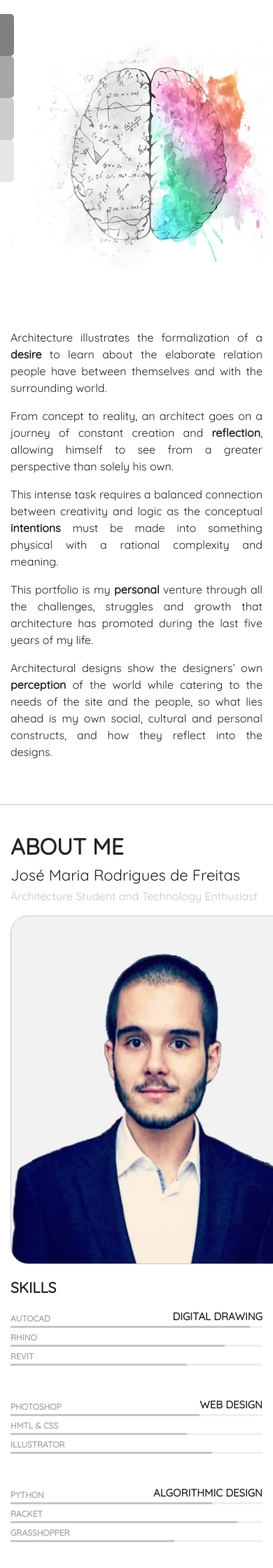
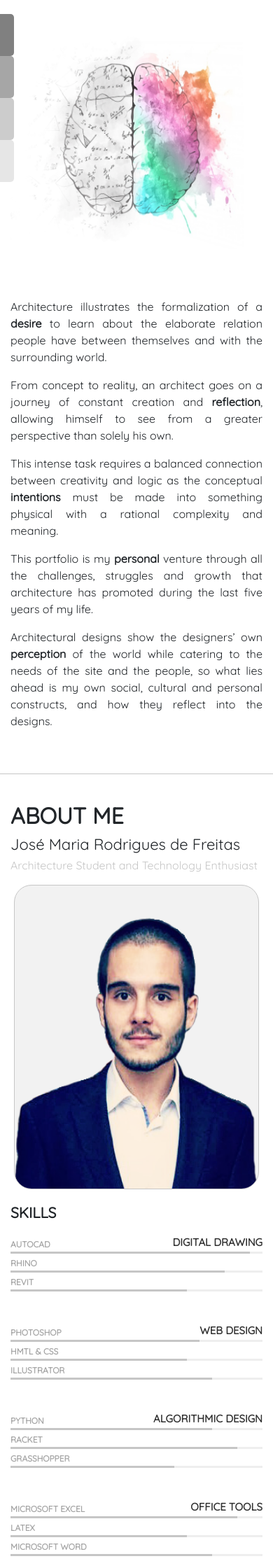
Before and after one commit to archifreitas/archifreitas.github.io, a Jekyll site: the page portfolio.html, which Jekyll copies as it is, in a window 390 px wide. Shown: the top 2240 px of the page at 70% size. Built offline with Jekyll 4.4.1, drawn with Linux system fonts in a browser that asks for light colours.

Commit message:
css update! - images 350px

```diff
--- a/assets/css/index.css
+++ b/assets/css/index.css
@@ -371,7 +371,7 @@ a.clickbait:hover {
 
 @media screen and (max-width: 480px) {
     img {
-         width: 400px;
+         width: 350px;
     }
 
 		p.brain-text {
```
